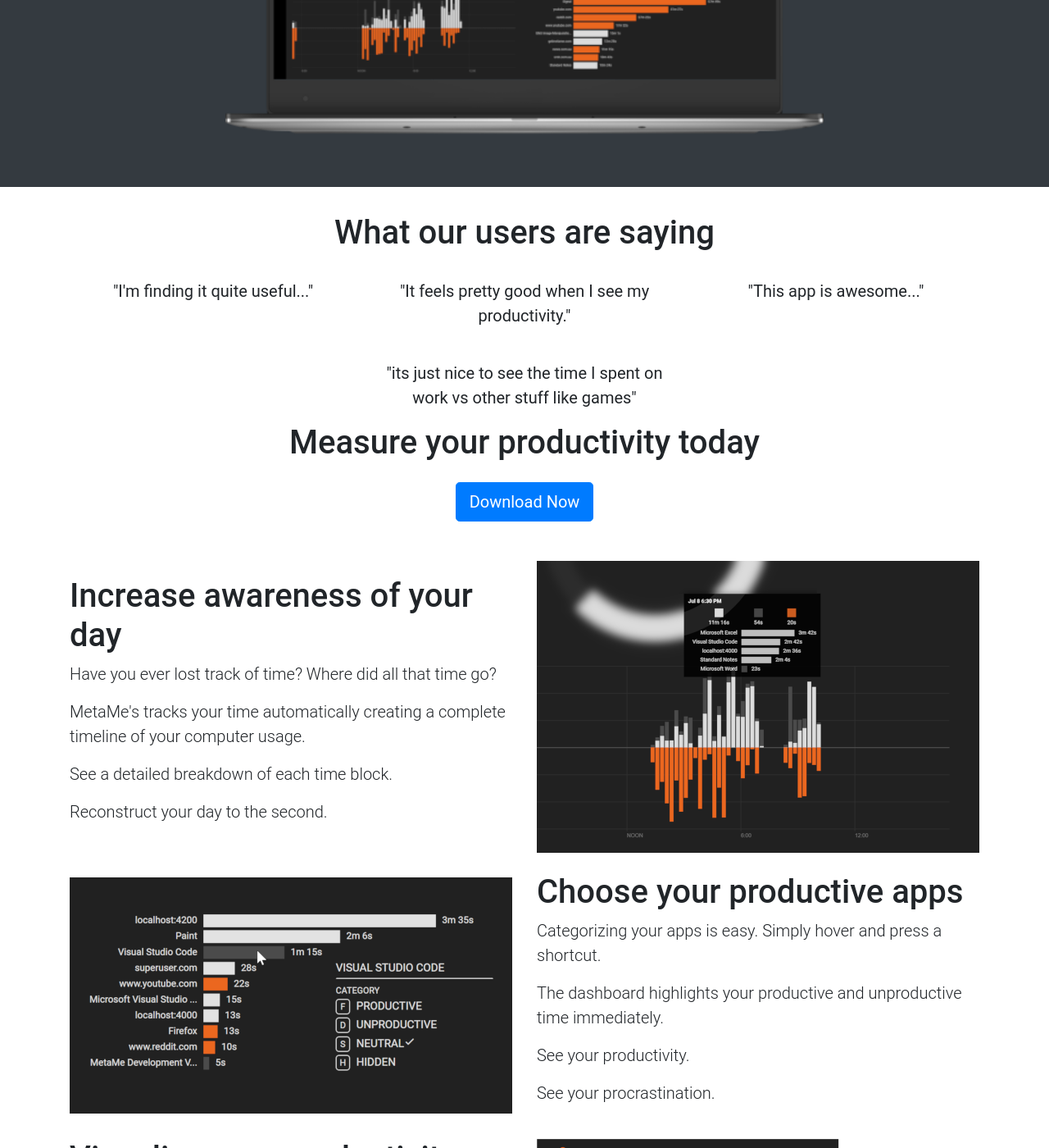
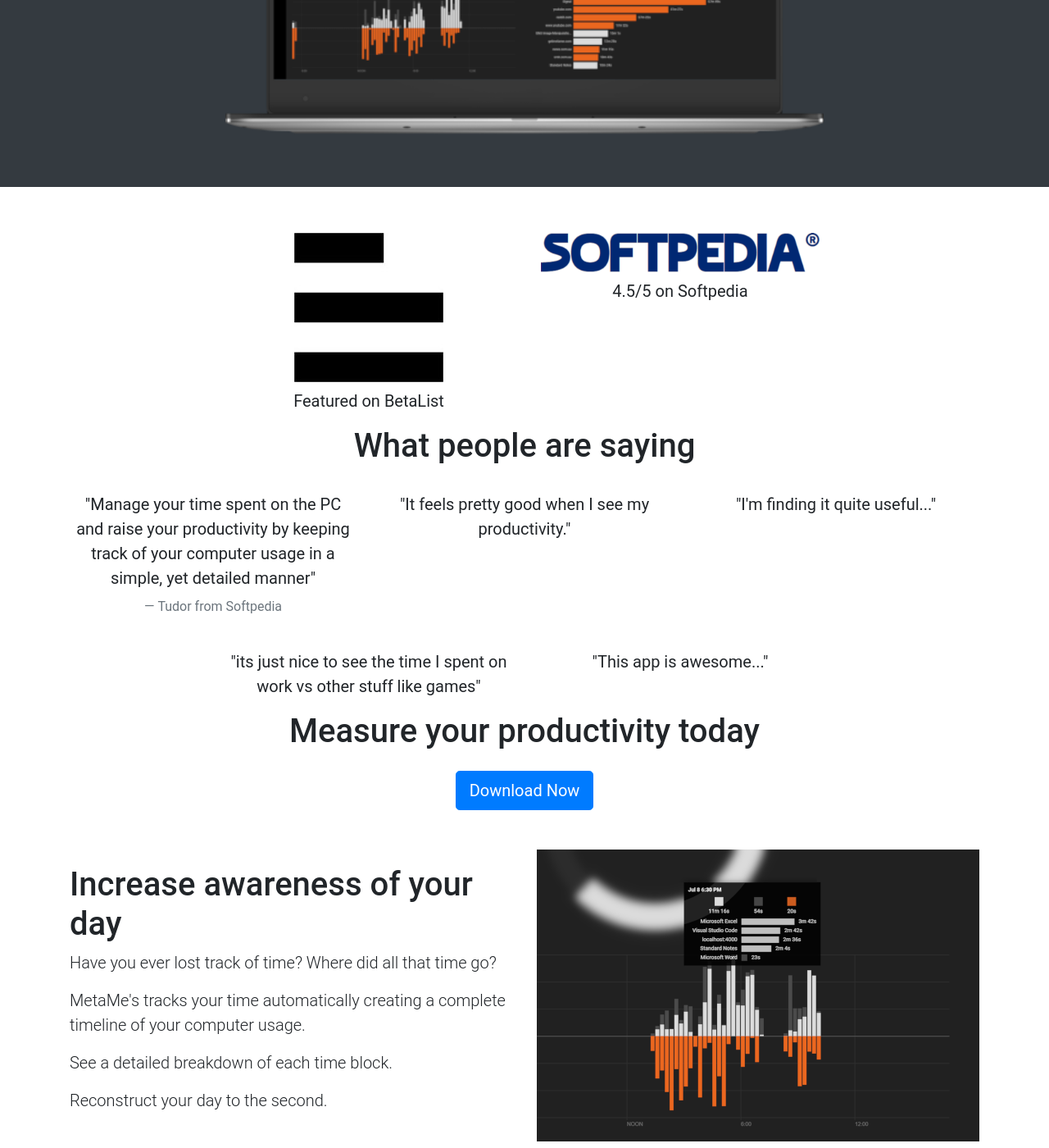
Before and after one commit to meta-me/metame-website, a Jekyll site: the page built from index.html, in a window 1280 px wide and 1400 px high, scrolled down 623 px. Shown: the whole window at 82% size. Built offline with Jekyll 4.4.1, drawn with Linux system fonts in a browser that asks for light colours.

Commit message:
Added social-proof section

```diff
--- a/_layouts/default.html
+++ b/_layouts/default.html
@@ -9,9 +9,11 @@
     integrity="sha384-ggOyR0iXCbMQv3Xipma34MD+dH/1fQ784/j6cY/iJTQUOhcWr7x9JvoRxT2MZw1T" crossorigin="anonymous" />
   <link rel="shortcut icon" href="/assets/favicon.ico" type="image/x-icon" />
   <link rel="stylesheet" href="/assets/css/styles.css" />
+  <!--load hosted font-awesome -->
   <link href="/assets/css/all.min.css" rel="stylesheet">
-  <!--load hosted font-awesome -->
   {% seo %}
+
+  <!--load google analytics-->
   {% if jekyll.environment == "production" %}
   <script async src="https://www.googletagmanager.com/gtag/js?id=UA-136003233-1"></script>
   <script>
@@ -24,6 +26,7 @@
     gtag("config", "UA-136003233-1", { optimize_id: "GTM-PW8W4BH" });
   </script>
   {% endif %}
+
   <script src="https://ajax.aspnetcdn.com/ajax/jQuery/jquery-3.3.1.min.js"></script>
 </head>
 
--- a/_sass/index.scss
+++ b/_sass/index.scss
@@ -14,6 +14,10 @@
 
 section.my-large {
   margin: 128px 0;
+}
+
+.social-proof-logo {
+  height: 64px;
 }
 
 .navbar {
--- a/index.html
+++ b/index.html
@@ -31,19 +31,47 @@
     </div>
   </div>
 </div>
-<section>
+<section class="my-large">
+  <div class="container">
+    <div class="row justify-content-center">
+      <div class="col-xs-12 col-md-6 col-lg-4 mt-4">
+        <div class="social-proof-logo d-flex justify-content-center align-items-center">
+          <img src="/assets/betalist-logo-1x.jpg" class="h-100" />
+        </div>
+        <blockquote class="blockquote text-center mt-2">
+          <p class="mb-0">
+            Featured on BetaList
+          </p>
+        </blockquote>
+      </div>
+      <div class="col-xs-12 col-md-6 col-lg-4 mt-4">
+        <div class="social-proof-logo d-flex justify-content-center align-items-center">
+          <img src="/assets/softpedia-logo-1x.png" height="48" />
+        </div>
+        <blockquote class="blockquote text-center mt-2">
+          <p class="mb-0">
+            4.5/5 on Softpedia
+          </p>
+        </blockquote>
+      </div>
+    </div>
+  </div>
+</section>
+<section class="my-large">
   <div class="container">
     <div class="row text-center">
       <div class="col-12">
-        <h2 class="h1">What our users are saying</h2>
+        <h2 class="h1">What people are saying</h2>
       </div>
     </div>
     <div class="row justify-content-center">
       <div class="col-xs-12 col-md-6 col-lg-4 text-center mt-4">
         <blockquote class="blockquote">
-          <p class="mb-0">
-            "I'm finding it quite useful..."
+          <p class="mb-2">
+            "Manage your time spent on the PC and raise your productivity by keeping track of your computer usage in a
+            simple, yet detailed manner"
           </p>
+          <footer class="blockquote-footer">Tudor from Softpedia</footer>
         </blockquote>
       </div>
       <div class="col-xs-12 col-md-6 col-lg-4 text-center mt-4">
@@ -64,6 +92,13 @@
         <blockquote class="blockquote">
           <p class="mb-0">
             "its just nice to see the time I spent on work vs other stuff like games"
+          </p>
+        </blockquote>
+      </div>
+      <div class="col-xs-12 col-md-6 col-lg-4 text-center mt-4">
+        <blockquote class="blockquote">
+          <p class="mb-0">
+            "This app is awesome..."
           </p>
         </blockquote>
       </div>
```
Also changed, not shown: other parts of index.html (+1 -1 lines), assets/betalist-logo-1x.jpg (added), assets/softpedia-logo-1x.png (added).
